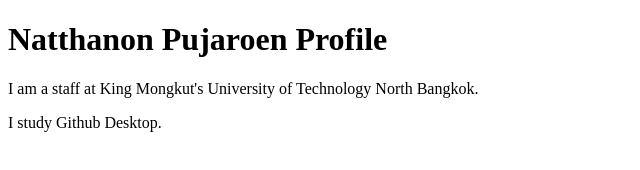
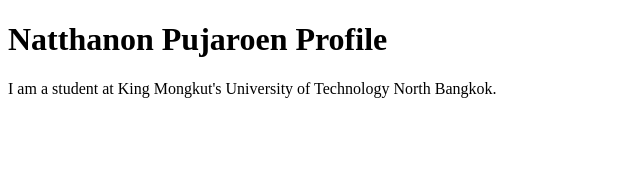
Before and after one commit to Kunied292/github-desktop-project, a plain HTML site: page index.html in a window 1280 px wide. Shown: the whole page, without its empty margins (0-640 px from the left). Drawn offline with Linux system fonts and the light colour scheme.

Commit message:
Revert "Add some texts"
This reverts commit 2819aa68cde19cd481473d1688c4d122de509bab.

```diff
--- a/index.html
+++ b/index.html
@@ -7,7 +7,6 @@
 </head>
 <body>
     <h1>Natthanon Pujaroen Profile</h1>
-    <p>I am a staff at King Mongkut's University of Technology North Bangkok.</p>
-    <p>I study Github Desktop.</p>
+    <p>I am a student at King Mongkut's University of Technology North Bangkok.</p>
 </body>
 </html>
```
